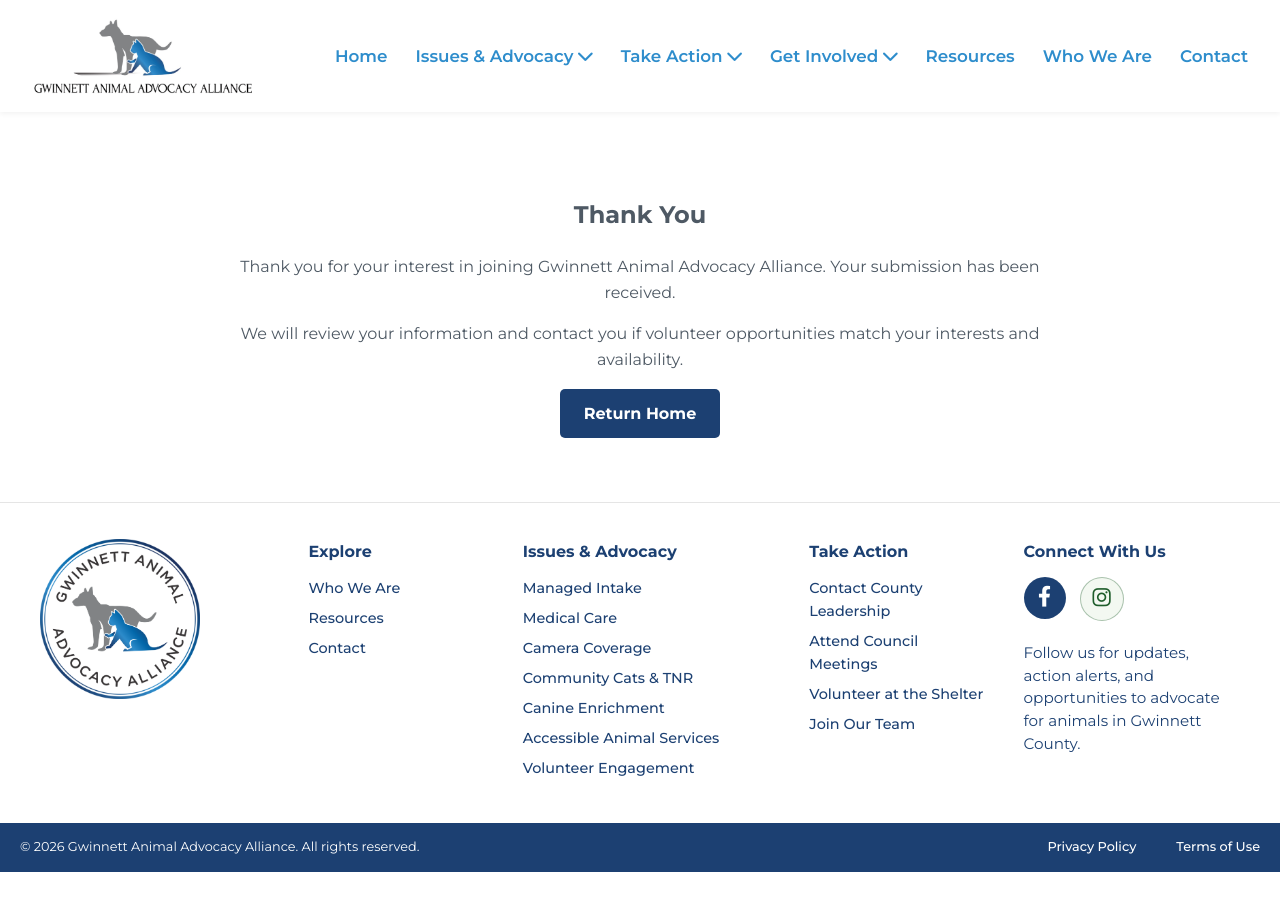
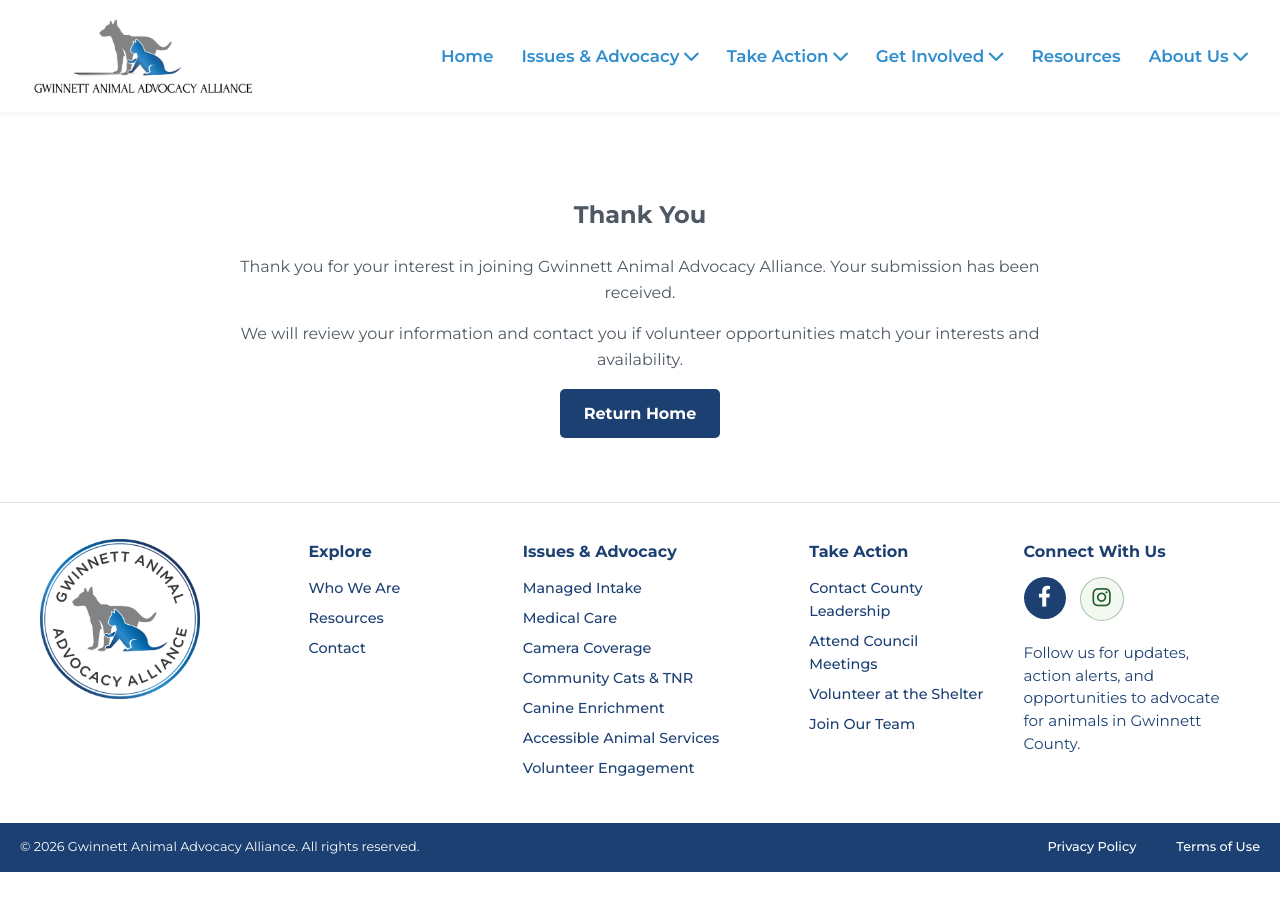
Before and after one commit to whitleybacon/gwinnett-animal-advocacy-alliance, a Jekyll site: the page built from thanks/index.html, in a window 1280 px wide. Built offline with Jekyll 4.4.1, drawn with Linux system fonts in a browser that asks for light colours.

Commit message:
Update navigation.html

```diff
--- a/_includes/navigation.html
+++ b/_includes/navigation.html
@@ -1,38 +1,58 @@
 <header class="site-header">
     <nav>
         <a href="/" class="logo">
-            <img src="/assets/GAAA-Logo.jpg" alt="GAAA Logo">
+            <img src="/assets/GAAA-Logo.jpg" alt="Gwinnett Animal Advocacy Alliance logo">
         </a>
 
-        <button class="menu-toggle" aria-label="Menu">
-            <i class="fas fa-bars"></i>
+        <button
+            class="menu-toggle"
+            type="button"
+            aria-label="Open navigation menu"
+            aria-expanded="false">
+            <i class="fas fa-bars" aria-hidden="true"></i>
         </button>
 
         <ul class="nav-links">
 
-            <li><a href="/">Home</a></li>
+            <li>
+                <a href="/">Home</a>
+            </li>
 
             <li class="dropdown">
-                <a href="/issues/">Issues & Advocacy <i class="fas fa-chevron-down"></i></a>
+                <a href="/issues/">
+                    Issues &amp; Advocacy
+                    <i class="fas fa-chevron-down" aria-hidden="true"></i>
+                </a>
+
                 <ul class="submenu">
                     <li><a href="/issues/managed-intake/">Managed Intake</a></li>
                     <li><a href="/issues/medical-care/">Medical Care</a></li>
                     <li><a href="/issues/cameras/">Camera Coverage</a></li>
-                    <li><a href="/issues/community-cats-tnr/">Community Cats & TNR</a></li>
-                     <li><a href="/issues/enrichment/">Canine Enrichment</a></li>
+                    <li><a href="/issues/community-cats-tnr/">Community Cats &amp; TNR</a></li>
+                    <li><a href="/issues/enrichment/">Canine Enrichment</a></li>
                     <li><a href="/issues/shelter-accessibility/">Accessible Animal Services</a></li>
                     <li><a href="/issues/volunteer-engagement/">Volunteer Engagement</a></li>
                 </ul>
             </li>
 
-          <li class="dropdown">
-                <a href="/take-action/">Take Action <i class="fas fa-chevron-down"></i></a>
+            <li class="dropdown">
+                <a href="/take-action/">
+                    Take Action
+                    <i class="fas fa-chevron-down" aria-hidden="true"></i>
+                </a>
+
                 <ul class="submenu">
-                    <li><a href="/county-leadership/">Contact County Leadership</a></li>
                     <li>
-                        <a href="https://www.change.org/p/petition-for-an-independent-animal-welfare-task-for-gwinnett-county-animal-shelter"
-                           target="_blank"
-                           rel="noopener noreferrer">
+                        <a href="/county-leadership/">
+                            Contact County Leadership
+                        </a>
+                    </li>
+
+                    <li>
+                        <a
+                            href="https://www.change.org/p/petition-for-an-independent-animal-welfare-task-for-gwinnett-county-animal-shelter"
+                            target="_blank"
+                            rel="noopener noreferrer">
                             Sign the Petition
                         </a>
                     </li>
@@ -40,17 +60,58 @@
             </li>
 
             <li class="dropdown">
-                <a href="/get-involved/">Get Involved <i class="fas fa-chevron-down"></i></a>
+                <a href="/get-involved/">
+                    Get Involved
+                    <i class="fas fa-chevron-down" aria-hidden="true"></i>
+                </a>
+
                 <ul class="submenu">
-                    <li><a href="/get-involved/volunteer-shelter/">Volunteer at the Shelter</a></li>
-                    <li><a href="/get-involved/council-meetings/">Attend Council Meetings</a></li>
-                    <li><a href="/get-involved/join-our-team/">Join Our Team</a></li>
+                    <li>
+                        <a href="/get-involved/volunteer-shelter/">
+                            Volunteer at the Shelter
+                        </a>
+                    </li>
+
+                    <li>
+                        <a href="/get-involved/council-meetings/">
+                            Attend Council Meetings
+                        </a>
+                    </li>
+
+                    <li>
+                        <a href="/get-involved/join-our-team/">
+                            Join Our Team
+                        </a>
+                    </li>
                 </ul>
             </li>
 
-            <li><a href="/resources/">Resources</a></li>
-            <li><a href="/about/">Who We Are</a></li>
-            <li><a href="/contact/">Contact</a></li>
+            <li>
+                <a href="/resources/">Resources</a>
+            </li>
+
+            <li class="dropdown">
+                <a href="/about/">
+                    About Us
+                    <i class="fas fa-chevron-down" aria-hidden="true"></i>
+                </a>
+
+                <ul class="submenu">
+                    <li>
+                        <a href="/about/">Who We Are</a>
+                    </li>
+
+                    <li>
+                        <a href="/journey/">
+                            Our Advocacy Journey
+                        </a>
+                    </li>
+
+                    <li>
+                        <a href="/contact/">Contact Us</a>
+                    </li>
+                </ul>
+            </li>
 
         </ul>
     </nav>
```
